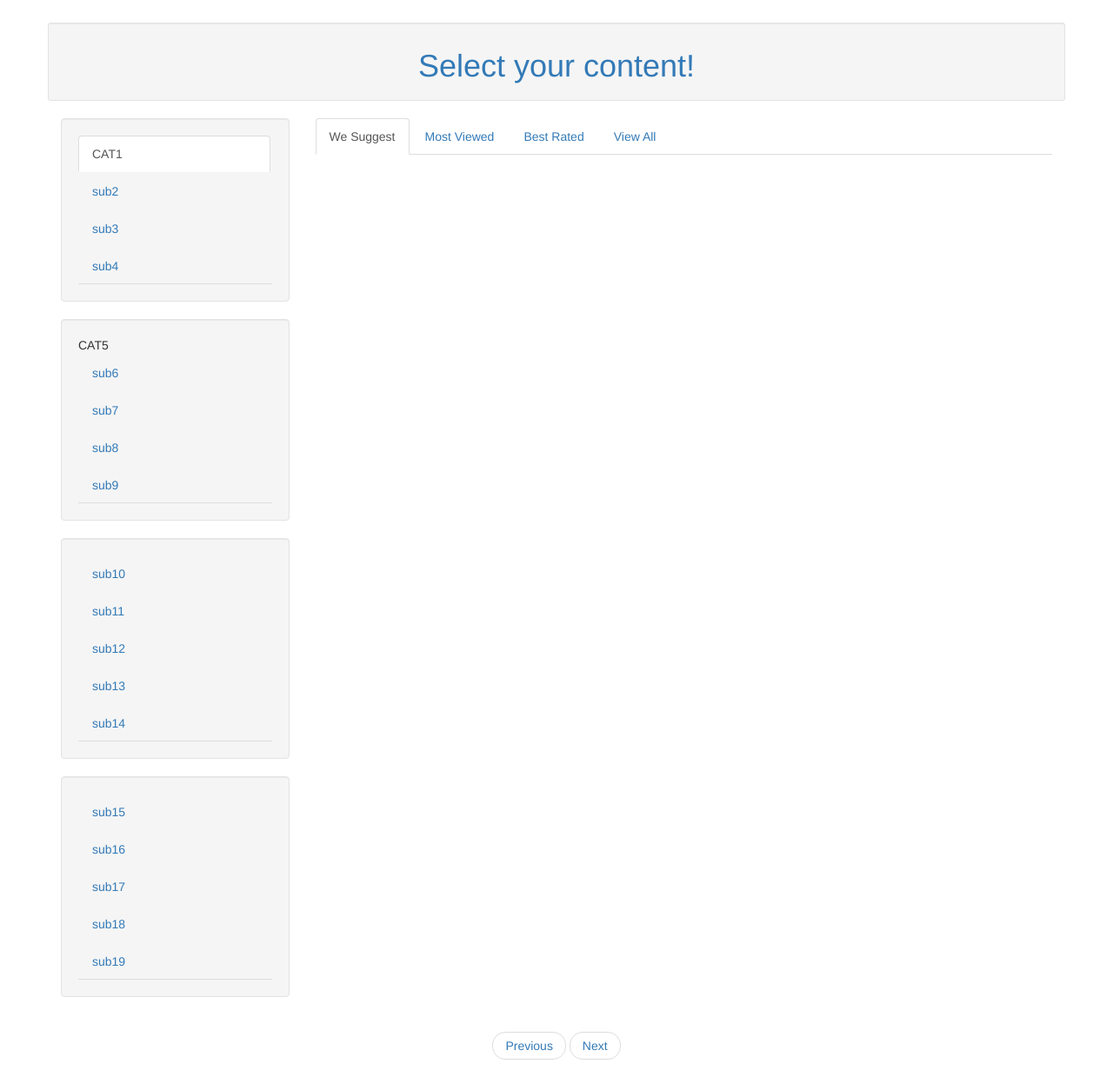
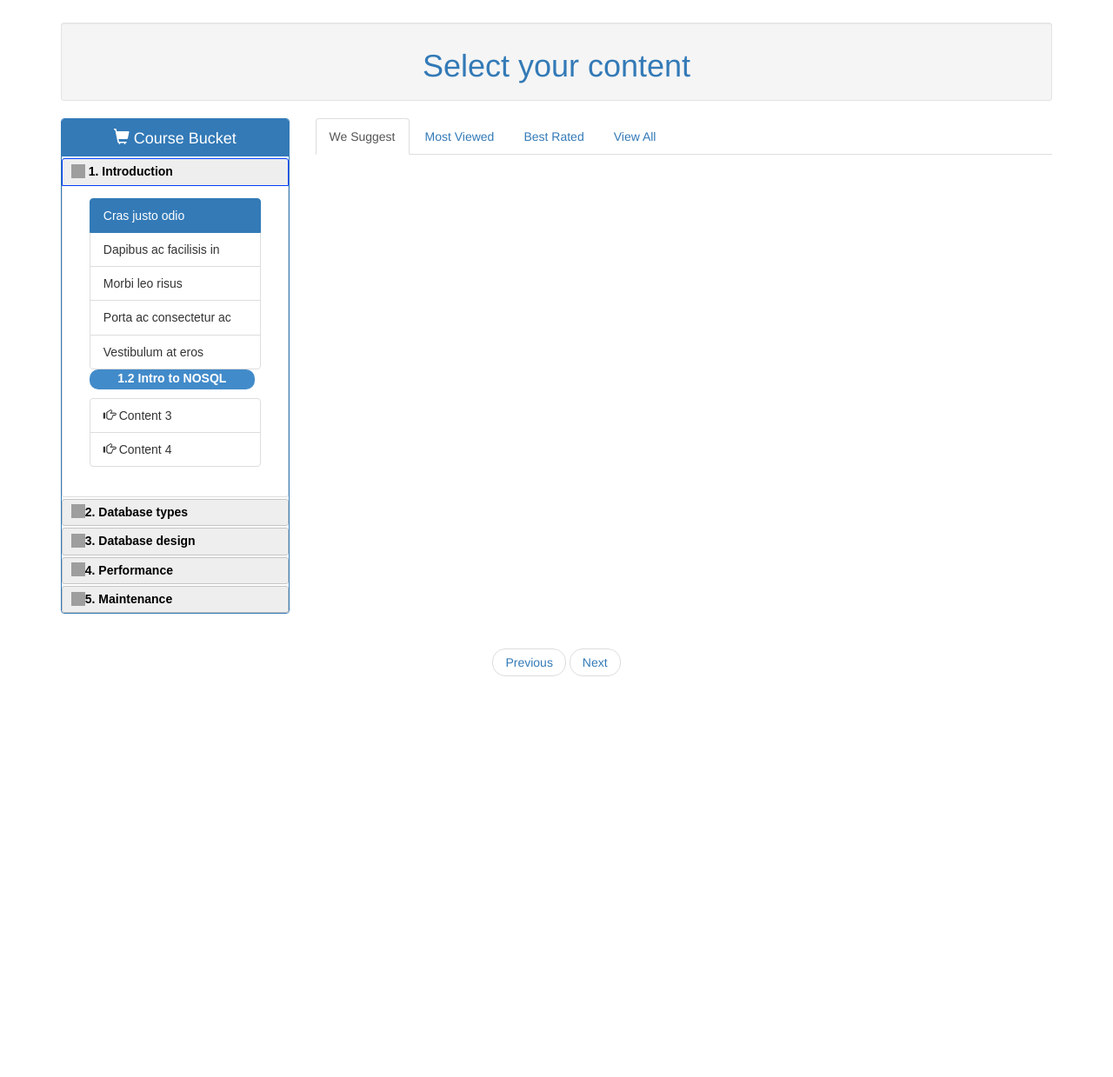
Before and after one commit to richil-bhalerao/doccapp_deploy, a Django app: template mysite/mysite/templates/courseContentSelection.html in a window 1280 px wide. Shown: the part 55-1294 px from the top of the page at 87% size. After the commit the page ends 833 px from the top, so only its background shows below. Run offline with Django 3.2, Linux system fonts and the light colour scheme; the template is opened without the code that fills it, so the values that code supplies are empty; some libraries are stand-ins or nearby versions; grey boxes are pictures that could not be loaded.

Commit message:
Sub category nag bar

```diff
--- a/mysite/mysite/templates/courseContentSelection.html
+++ b/mysite/mysite/templates/courseContentSelection.html
@@ -13,17 +13,6 @@
 <script src="//code.jquery.com/jquery-1.9.1.js"></script>
 <script src="//code.jquery.com/ui/1.10.4/jquery-ui.js"></script>
 <script src="http://twitter.github.com/bootstrap/assets/js/bootstrap-dropdown.js"></script>
-
-<script>
-$(function() {
-	$( "#accordion" ).accordion();
-});
-</script>
-<script>
-    $(function() {
-      $("#navigation").load("http://127.0.0.1:8000/nav");
-      });
-    </script>
 
 </head>
 
@@ -45,50 +34,130 @@ $(function() {
 
     <!-- Copy till here for navigation bar-->
 
+
     <div class="container">
   	<div class="row">
+  		<div class="col-md-12">
 		  	<div class="well well-sm">
-        <h1 class="text-primary"><center>Select your content!</center></h1>
+		        <h1 class="text-primary"><center>Select your content</center></h1>
+		    </div>
 		</div>
     </div>
 
 	 <div  class="row">
 	 <div class="col-md-3">
-	    <div class="Well">
-	    <ul class="nav nav-tabs nav-stacked">
-  			<li class="active"><a>CAT1</a></li>
-		    <li><a href="#">sub2</a></li>
-  			<li><a href="#">sub3</a></li>
-  			<li><a href="#">sub4</a></li>
+	    <!-- Start Accordian Menu================================================== -->
+
+    	<div class="panel panel-primary">
+		  <div class="panel-heading">
+		    <h3 class="panel-title text-center" style="font-size: 18px;"><a href="#"><span class="glyphicon glyphicon-shopping-cart"></span> Course Bucket</a></h3>
+		  </div>
+		  <div id="accordion" >
+        <h3 style="background: #eee;color: #000;"><b> 1. Introduction </b></h3>
+        <div>
+          <!--<p ><a href="#">
+            <span class="label label-primary" style="height:23px; width:190px;color:#fff">1.1 Intro to RDBMS </span>
+          </a></p>-->
+          <div class="list-group" style="margin:0;">
+          <a href="#" class="list-group-item active">
+    Cras justo odio
+  </a>
+  <a href="#" class="list-group-item">Dapibus ac facilisis in</a>
+  <a href="#" class="list-group-item">Morbi leo risus</a>
+  <a href="#" class="list-group-item">Porta ac consectetur ac</a>
+  <a href="#" class="list-group-item">Vestibulum at eros</a>
+          </div>
+          <p><a href="#">
+            <span class="badge" style="background:#428bca; color: #fff; height:23px; width:190px; font-size:14px;"> 1.2 Intro to NOSQL </span>
+          </a></p>
+          <ul class="list-group">
+            <li class="list-group-item"> <span class="glyphicon glyphicon-hand-right"></span>
+            Content 3</li>
+            <li class="list-group-item"> <span class="glyphicon glyphicon-hand-right"></span>
+              Content 4</li>
           </ul>
         </div>
-		<div class="well">
-	    <ul class="nav nav-tabs nav-stacked">
-  			<li class="active">CAT5</li>
-  			<li><a href="#">sub6</a></li>
-  			<li><a href="#">sub7</a></li>
-  			<li><a href="#">sub8</a></li>
-  			<li><a href="#">sub9</a></li>
+        <h3 style="background: #eee;color: #000;"><b>2. Database types</b></h3>
+        <div>
+          <p><a href="#">
+            <span class="badge" style="background:#428bca; color: #fff; height:23px; width:190px; font-size:14px;"> 2.1 Standalone </span>
+          </a></p>
+          <ul class="list-group">
+            <li class="list-group-item"></li>
+          </ul>
+          <p><a href="#">
+            <span class="badge" style="background:#428bca; color: #fff; height:23px; width:190px; font-size:14px;"> 2.2 In Memory </span>
+          </a></p>
+          <ul class="list-group">
+            <li class="list-group-item"></li>
+          </ul>
+          <p><a href="#">
+            <span class="badge" style="background:#428bca; color: #fff; height:23px; width:190px; font-size:14px;"> 2.3 On Cloud </span>
+          </a></p>
+          <ul class="list-group">
+            <li class="list-group-item"></li>
           </ul>
         </div>
-  		<div class="well">
-	    <ul class="nav nav-tabs nav-stacked">
-  			<li><a href="#">sub10</a></li>
-			<li><a href="#">sub11</a></li>
-			<li><a href="#">sub12</a></li>
-			<li><a href="#">sub13</a></li>
-			<li><a href="#">sub14</a></li>
+        <h3 style="background: #eee;color: #000;"><b>3. Database design</b></h3>
+        <div>
+          <p><a href="#">
+            <span class="badge" style="background:#428bca; color: #fff; height:23px; width:190px; font-size:14px;"> 3.1 Database models </span>
+          </a></p>
+          <ul class="list-group">
+            <li class="list-group-item"></li>
+          </ul>
+          <p><a href="#">
+            <span class="badge" style="background:#428bca; color: #fff; height:23px; width:190px; font-size:14px;"> 3.2 External and internal views </span>
+          </a></p>
+          <ul class="list-group">
+            <li class="list-group-item"></li>
           </ul>
         </div>
-		<div class="well">
-	    <ul class="nav nav-tabs nav-stacked">
-			<li><a href="#">sub15</a></li>
-			<li><a href="#">sub16</a></li>
-			<li><a href="#">sub17</a></li>
-			<li><a href="#">sub18</a></li>
-			<li><a href="#">sub19</a></li>
+        <h3 style="background: #eee;color: #000;"><b>4. Performance</b></h3>
+        <div>
+          <p><a href="#">
+            <span class="badge" style="background:#428bca; color: #fff; height:23px; width:190px; font-size:14px;"> 4.1 Database storage </span>
+          </a></p>
+          <ul class="list-group">
+            <li class="list-group-item"></li>
+          </ul>
+          <p><a href="#">
+            <span class="badge" style="background:#428bca; color: #fff; height:23px; width:190px; font-size:14px;"> 4.2 Database security </span>
+          </a></p>
+          <ul class="list-group">
+            <li class="list-group-item"></li>
+          </ul>
+          <p><a href="#">
+            <span class="badge" style="background:#428bca; color: #fff; height:23px; width:190px; font-size:14px;"> 4.3 Transactions and concurrency </span>
+          </a></p>
+          <ul class="list-group">
+            <li class="list-group-item"></li>
           </ul>
         </div>
+        <h3 style="background: #eee;color: #000;"><b>5. Maintenance</b></h3>
+        <div>
+          <p><a href="#">
+            <span class="badge" style="background:#428bca; color: #fff; height:23px; width:190px; font-size:14px;"> 5.1 Migration </span>
+          </a></p>
+          <ul class="list-group">
+            <li class="list-group-item"></li>
+          </ul>
+          <p><a href="#">
+            <span class="badge" style="background:#428bca; color: #fff; height:23px; width:190px; font-size:14px;"> 5.2 Database tuning </span>
+          </a></p>
+          <ul class="list-group">
+            <li class="list-group-item"></li>
+          </ul>
+          <p><a href="#">
+            <span class="badge" style="background: hsl(201, 100%, 40%);color: #fff;"> 5.3 Backup and restore </span>
+          </a></p>
+          <ul class="list-group">
+            <li class="list-group-item"></li>
+          </ul>
+        </div>
+      </div>
+		</div>
+<!--End Accordian menu-->
 	</div>
 
       <div class="col col-md-9">
@@ -256,6 +325,13 @@ $(function() {
  <!--  Start Ajax calls -->
 	<script>
 	(function() {
+
+
+    $(function() {
+      $( "#accordion" ).accordion();
+    });
+
+
 		$('#tb_mostviewed').on('click', function(e){
 
 			$.getJSON('/mostViewed/', function( data ) {
@@ -360,6 +436,17 @@ $(function() {
 	})();
 
 
+ 	//Start accordian
+ 	$(document).on('click.collapse.data-api', '.accordion-toggle', function(event) {
+    var $this = $(this),
+        parent = $this.data('parent'),
+        $parent = parent && $(parent);
 
+    if ($parent) {
+        $parent.find('[data-toggle=collapse][data-parent=' + parent + ']').not($this).addClass('collapsed');
+    }
+});
+
+ 	//End Accordian
 	</script>
 </body>
```
Also changed, not shown: 1 other file. Lines whose indentation alone changed are shown as unchanged.
